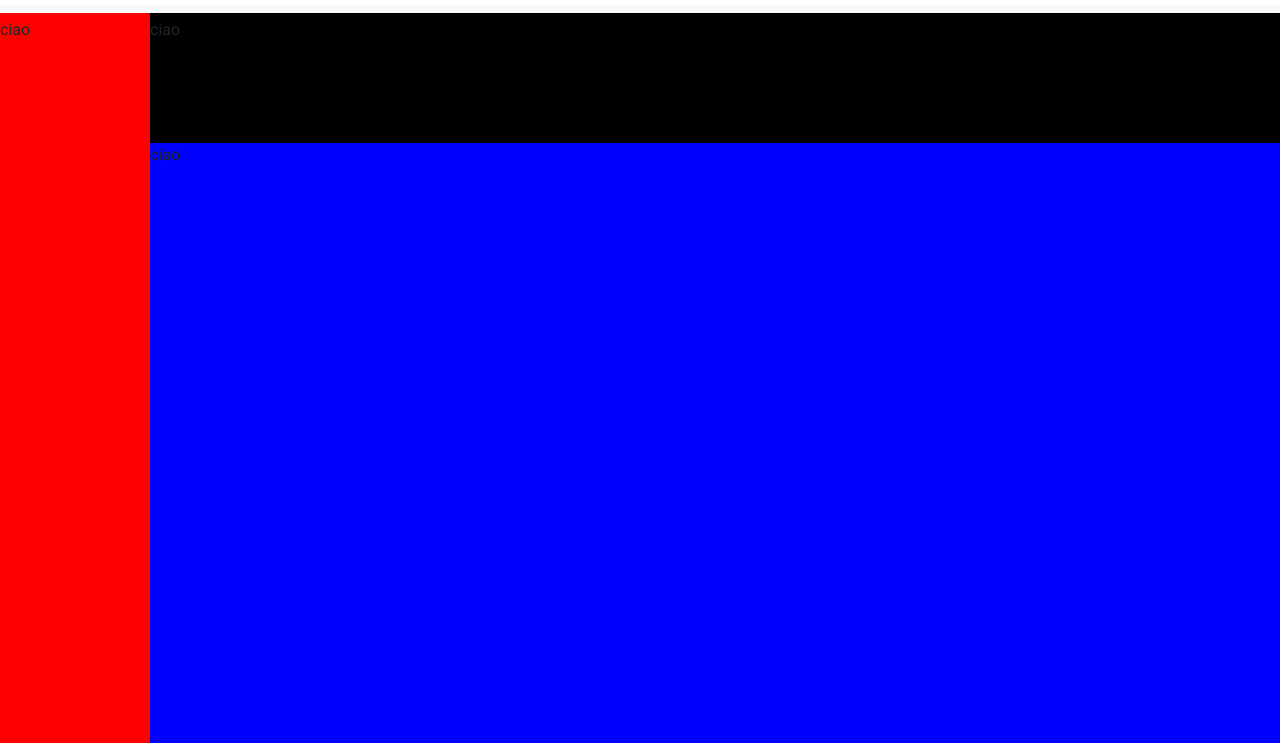
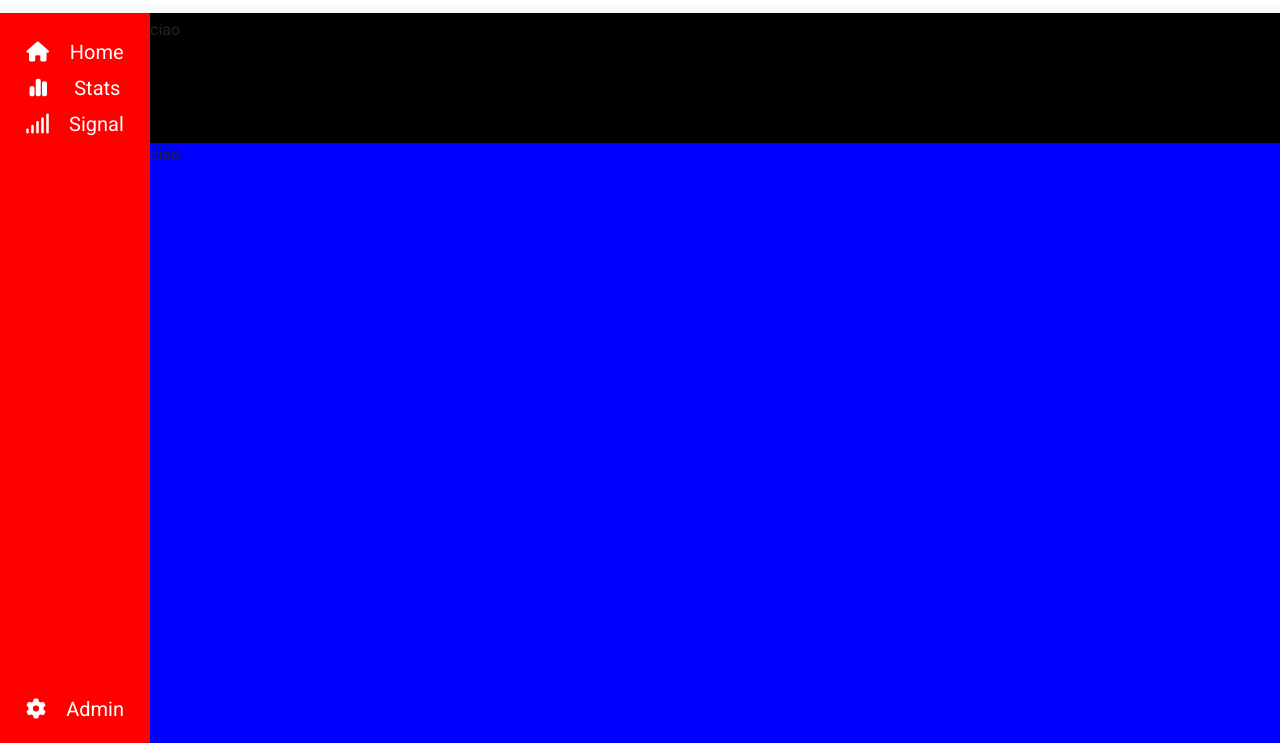
Before and after one commit to Pippo1997/html-css-bootstrap-dashboard, a plain HTML site: page index.html in a window 1280 px wide. Shown: the part 57-800 px from the top of the page. Drawn offline with nearby package versions, Linux system fonts and the light colour scheme.

Commit message:
sidebar contents

```diff
--- a/css/style.css
+++ b/css/style.css
@@ -44,7 +44,15 @@ aside{
     height: 100%;
     background-color: red;
     padding-top: 75px;
+    font-size: 20px;
+    color: white;
 }
+
+.aside-text{
+    display: none;
+}
+
+/* main */
 
 main{
     width: calc(100vw - 75px);
@@ -67,6 +75,18 @@ main{
 
 @media screen and (min-width: 768px){
 
+
+
+}
+
+/* desktop */
+
+@media screen and (min-width: 991px){
+
+    .logo-sm{
+        display: none;
+    }
+
     aside{
         width: 150px;
     }
@@ -75,22 +95,8 @@ main{
         width: calc(100vw - 150px);
     }
 
-    .logo-sm{
-        display: none;
-    }
-
-    .logo{
+    .logo, .icon-nav i, .aside-text{
         display: block;
     }
 
 }
-
-/* desktop */
-
-@media screen and (min-width: 991px){
-
-    .icon-nav i{
-        display: block;
-    }
-
-}
--- a/index.html
+++ b/index.html
@@ -51,7 +51,22 @@
             <!-- sidebar -->
 
             <aside>
-                ciao
+                <div class="p-3 d-flex flex-column text-center justify-content-between h-100">
+                    <div class="d-flex flex-column">
+                        <div class="d-flex justify-content-around align-items-center">
+                            <i class="fa-solid fa-house py-2"></i> <span class="aside-text">Home</span>
+                        </div>
+                        <div class="d-flex justify-content-around align-items-center">
+                            <i class="fa-solid fa-chart-simple py-2"></i> <span class="aside-text">Stats</span>
+                        </div>
+                        <div class="d-flex justify-content-around align-items-center">
+                            <i class="fa-solid fa-signal py-2"></i> <span class="aside-text">Signal</span>
+                        </div>
+                    </div>
+                    <div class="d-flex justify-content-around align-items-center">
+                        <i class="fa-solid fa-gear py-2"></i> <span class="aside-text">Admin</span>
+                    </div>
+                </div>
             </aside>
 
             <!-- main -->
```
